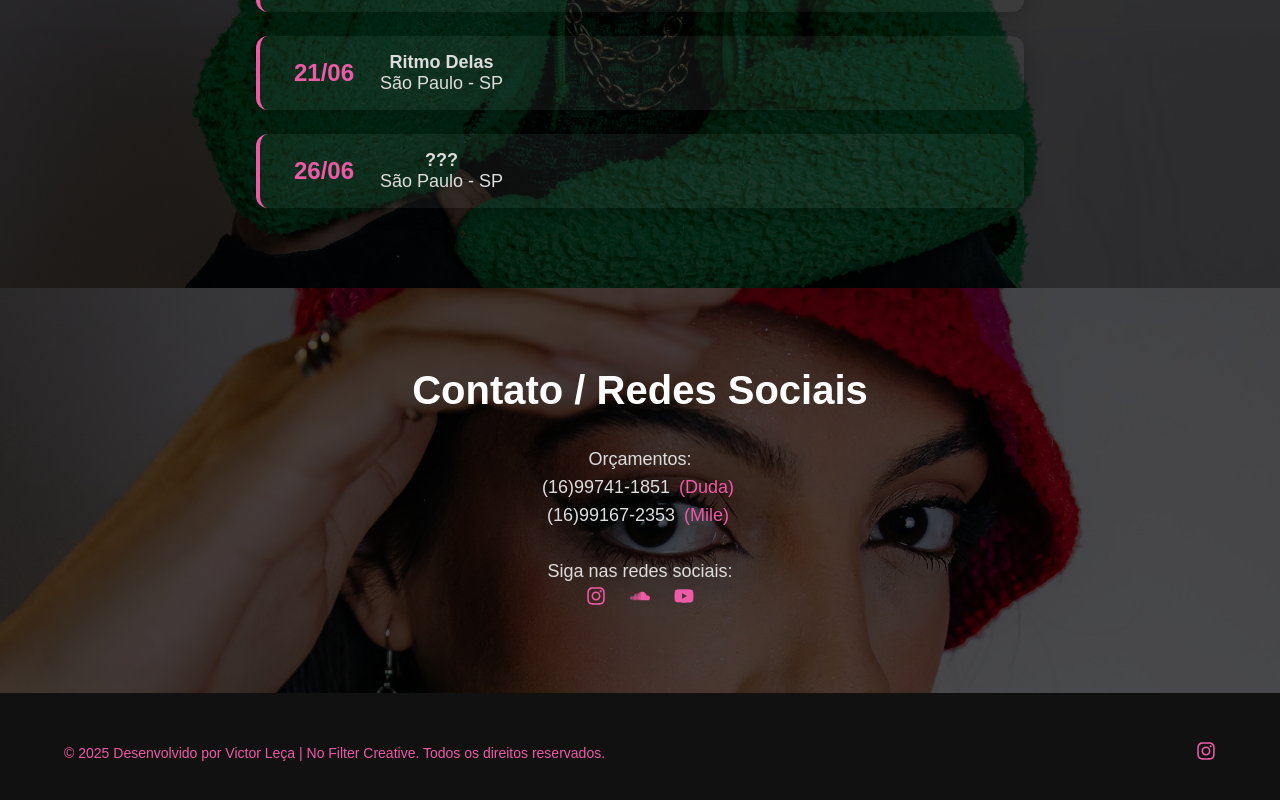
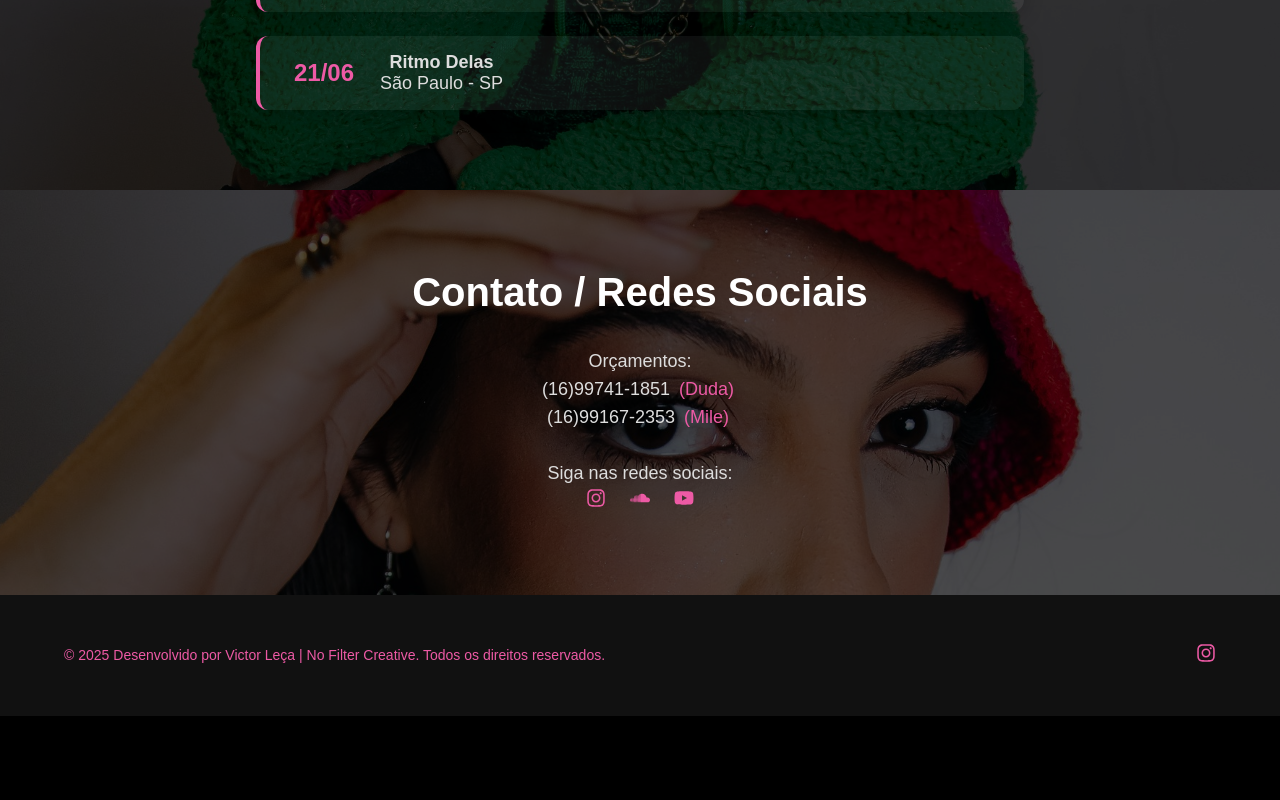
Before and after one commit to vLecaBR/djfranzoni-portfolio, a React (Create React App) app: page / in a window 1280 px wide. Shown: the part 2389-3189 px from the top of the page. After the commit the page ends 3105 px from the top, so only its background shows below. Built offline with nearby package versions, Linux system fonts and the light colour scheme.

Commit message:
datas atualizas junho

```diff
--- a/src/Components/Events/index.jsx
+++ b/src/Components/Events/index.jsx
@@ -32,7 +32,6 @@ export default function Events() {
     { date: "13/06", name: "El Bailon", local: "Ribeirão Preto - SP" },
     { date: "14/06", name: "João Rock", local: "Ribeirão Preto - SP" },
     { date: "21/06", name: "Ritmo Delas", local: "São Paulo - SP" },
-    { date: "26/06", name: "???", local: "São Paulo - SP" },
   ];
 
   return (
```
